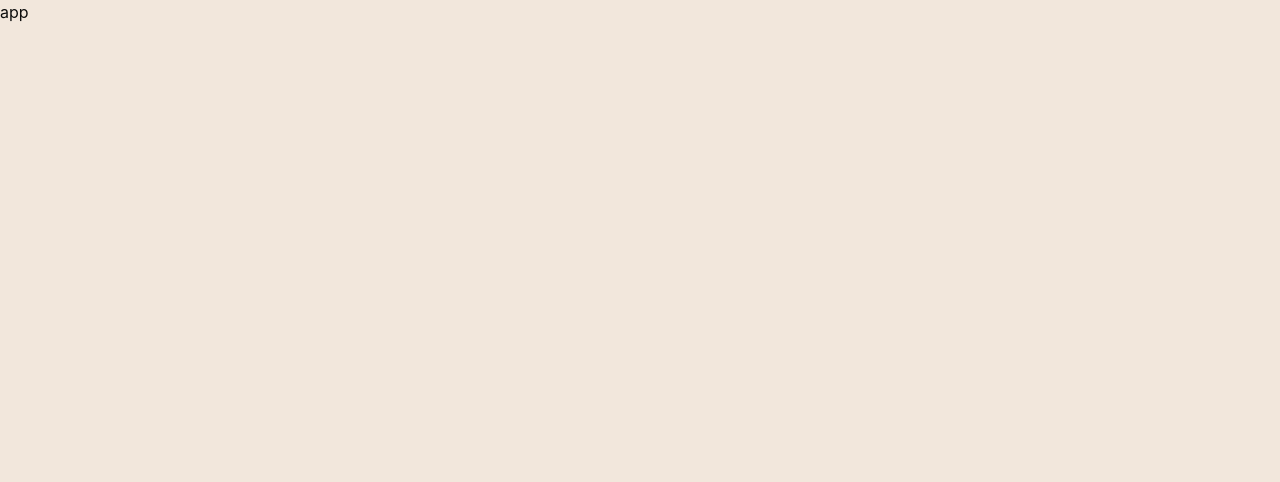
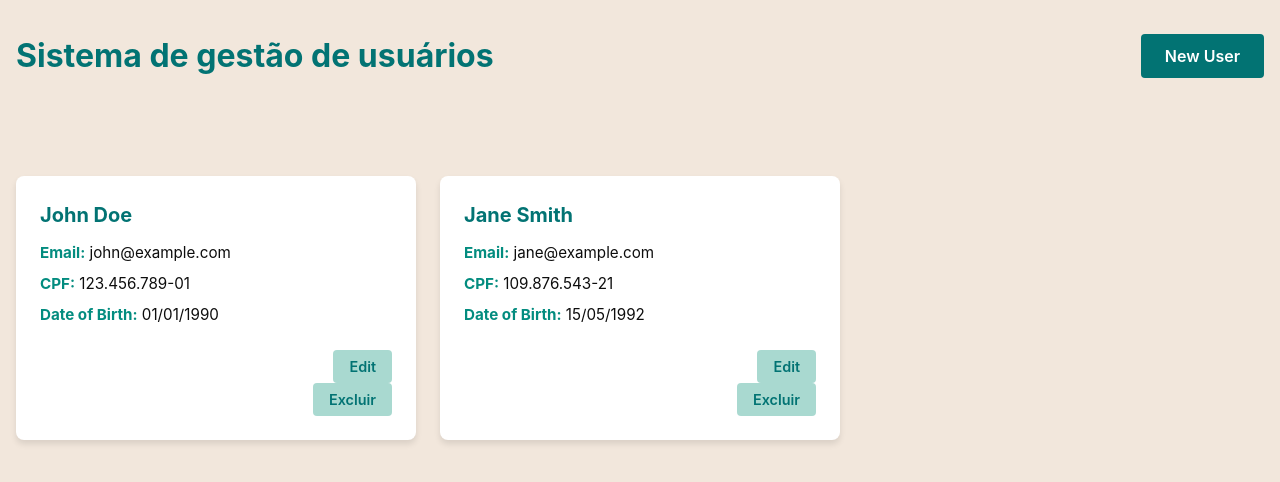
Before and after one commit to dennyberrios/formulario-data, a React (Vite) app in the folder front-end/: page / in a window 1280 px wide. Shown: the top 482 px of the page. Built offline with nearby package versions, Linux system fonts and the light colour scheme.

Commit message:
Adiciona suporte a temas com ThemeProvider e configura rotas na aplicação

```diff
--- a/front-end/src/App.jsx
+++ b/front-end/src/App.jsx
@@ -1,12 +1,15 @@
-import { GlobalStyle } from "./components/UI/GlobalStyles"
+import { GlobalStyle } from "./components/UI/GlobalStyles";
+import RoutesApp from "./routes";
+import { theme } from './components/UI/Theme/theme';
+import { ThemeProvider } from "styled-components";
 
 function App() {
   return (
-    <>
-    <GlobalStyle />
-     app
-    </>
-  )
+    <ThemeProvider theme={theme}>
+      <GlobalStyle />
+      <RoutesApp />
+    </ThemeProvider>
+  );
 }
 
-export default App
+export default App;
```
